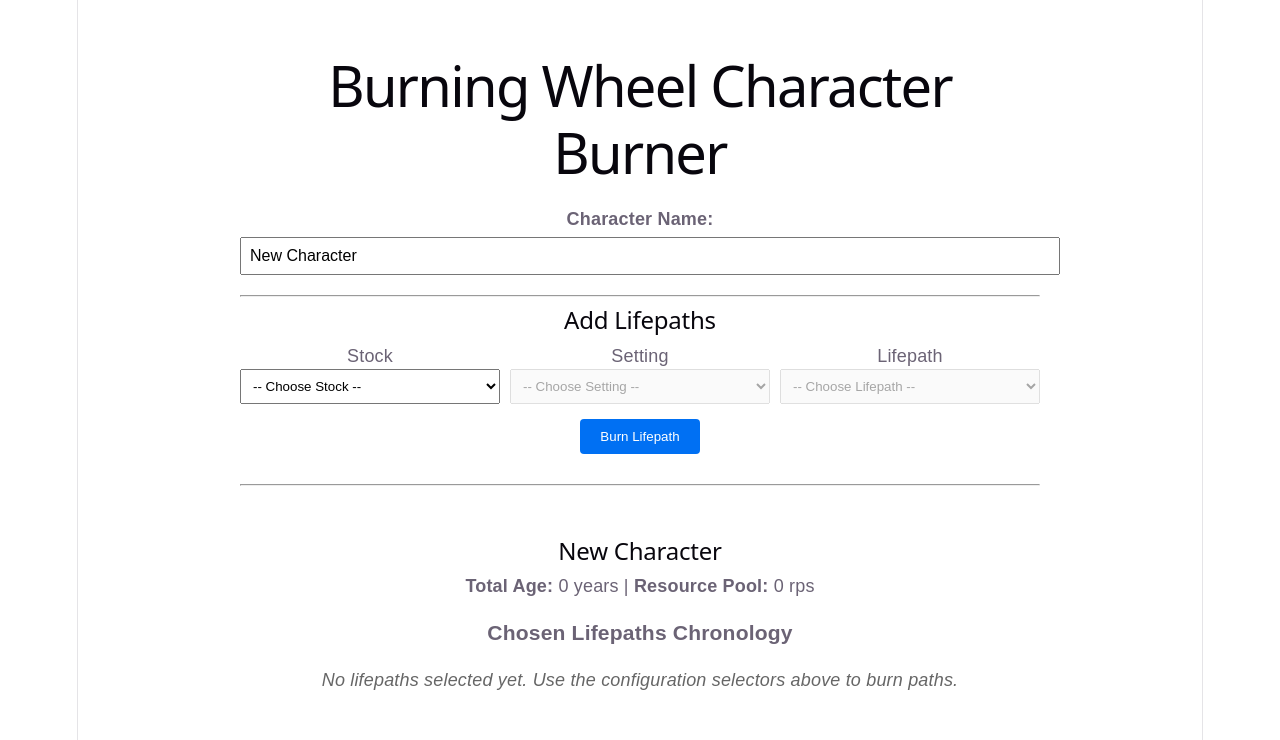
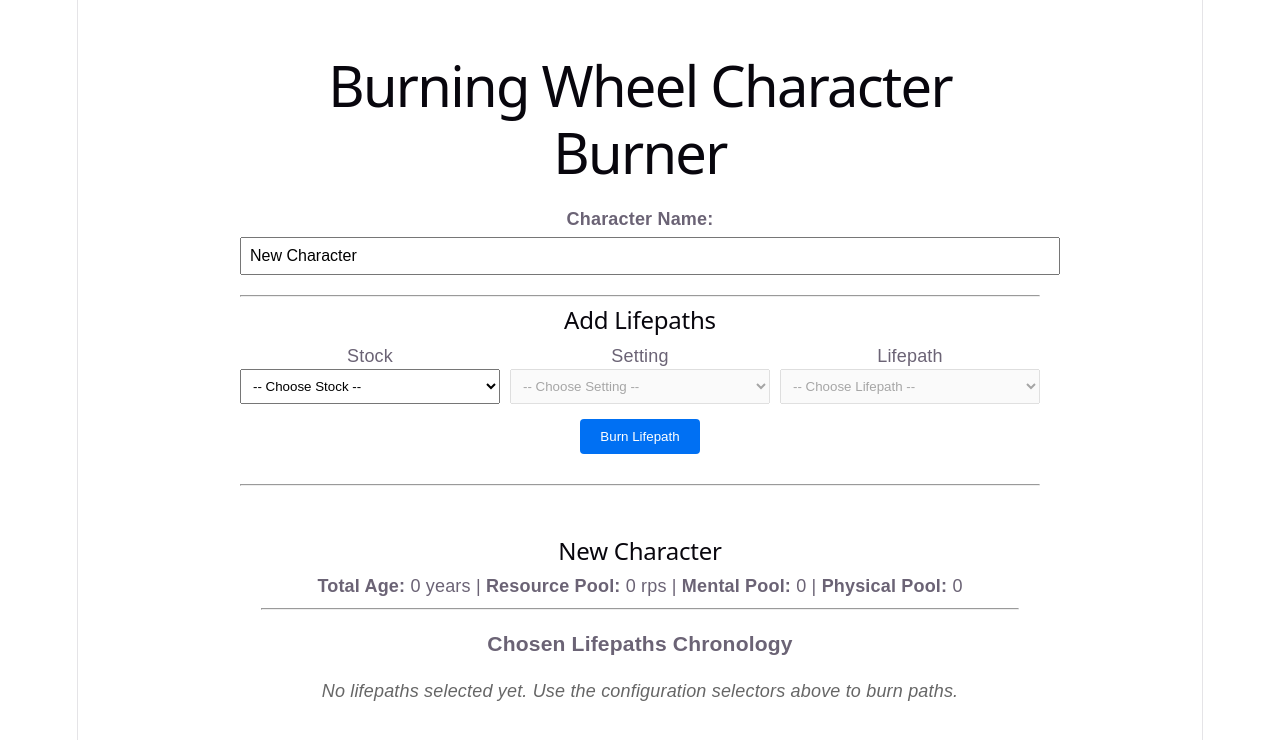
Before and after one commit to AdamChandler958/wheel-burner, a React (Vite) app in the folder web-app/: page / in a window 1280 px wide. Shown: the top 740 px of the page. Built offline with nearby package versions, Linux system fonts and the light colour scheme.

Commit message:
Feat: Added ages table lookup.

```diff
--- a/web-app/public/master_rules.json
+++ b/web-app/public/master_rules.json
@@ -94,5 +94,78 @@
         }
       }
     }
+  },
+  "ages": {
+    "human": {
+      "stock": "human",
+      "bands": [
+        {
+          "min_age": 1,
+          "max_age": 10,
+          "mental": 5,
+          "physical": 10
+        },
+        {
+          "min_age": 11,
+          "max_age": 14,
+          "mental": 6,
+          "physical": 13
+        },
+        {
+          "min_age": 15,
+          "max_age": 16,
+          "mental": 6,
+          "physical": 16
+        },
+        {
+          "min_age": 17,
+          "max_age": 25,
+          "mental": 7,
+          "physical": 16
+        },
+        {
+          "min_age": 26,
+          "max_age": 29,
+          "mental": 7,
+          "physical": 15
+        },
+        {
+          "min_age": 30,
+          "max_age": 35,
+          "mental": 7,
+          "physical": 14
+        },
+        {
+          "min_age": 36,
+          "max_age": 40,
+          "mental": 7,
+          "physical": 13
+        },
+        {
+          "min_age": 41,
+          "max_age": 55,
+          "mental": 7,
+          "physical": 12
+        },
+        {
+          "min_age": 56,
+          "max_age": 65,
+          "mental": 7,
+          "physical": 11
+        },
+        {
+          "min_age": 66,
+          "max_age": 79,
+          "mental": 7,
+          "physical": 10
+        },
+        {
+          "min_age": 80,
+          "max_age": 100,
+          "mental": 6,
+          "physical": 9
+        }
+      ]
+    }
   }
 }
--- a/web-app/src/App.jsx
+++ b/web-app/src/App.jsx
@@ -178,6 +178,29 @@
   const totalYears = character.chosenLifepaths.reduce((sum, lp) => sum + lp.time, 0);
   const totalResources = character.chosenLifepaths.reduce((sum, lp) => sum + (lp.res || 0), 0);
 
+  let baseMentalPool = 0;
+  let basePhysicalPool = 0;
+
+  const activeStockKey = selectedStock || 'human';
+  const ageChart = rules?.ages?.[activeStockKey];
+
+  if (ageChart && ageChart.bands) {
+    const matchingBand = ageChart.bands.find(band =>
+      totalYears >= band.min_age && totalYears <= band.max_age
+    );
+
+    if (matchingBand) {
+      baseMentalPool = matchingBand.mental;
+      basePhysicalPool = matchingBand.physical
+    }
+  }
+
+  const lifepathMentalMod = character.chosenLifepaths.reduce((sum, lp) => sum + (lp.stat_points?.mental || 0), 0);
+  const lifepathPhysicalMod = character.chosenLifepaths.reduce((sum, lp) => sum + (lp.stat_points?.physical || 0), 0);
+
+  const finalMentalPool = baseMentalPool + lifepathMentalMod;
+  const finalPhysicalPool = basePhysicalPool + lifepathPhysicalMod;
+
   return (
     <div style={{ maxWidth: '800px', margin: '0 auto', padding: '20px', fontFamily: 'sans-serif' }}>
       <h1 style={{ lineHeight: '1.2', marginBottom: '20px' }}>Burning Wheel Character Burner</h1>
@@ -276,7 +299,8 @@
             marginTop: '30px'
           }}>
         <h2>{character.name || "Unnamed Concept"}</h2>
-        <p><strong>Total Age:</strong> {totalYears} years | <strong>Resource Pool:</strong> {totalResources} rps</p>
+        <p><strong>Total Age:</strong> {totalYears} years | <strong>Resource Pool:</strong> {totalResources} rps | <strong>Mental Pool:</strong> {finalMentalPool} | <strong>Physical Pool:</strong> {finalPhysicalPool} </p>
+        <hr></hr>
 
         <h3>Chosen Lifepaths Chronology</h3>
           {character.chosenLifepaths.length === 0 ? (
```
Also changed, not shown: web-app/data/rules/ages/human.json (added, +16 -0 lines), web-app/merge-data.js (+33 -10 lines).
